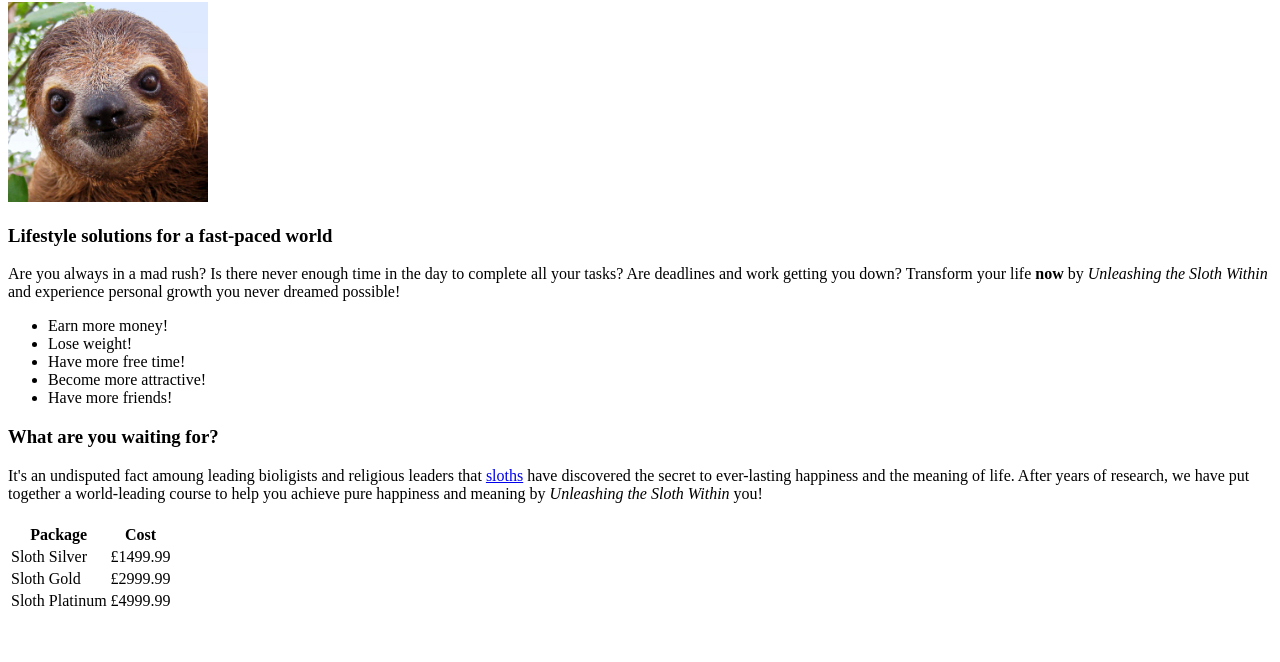
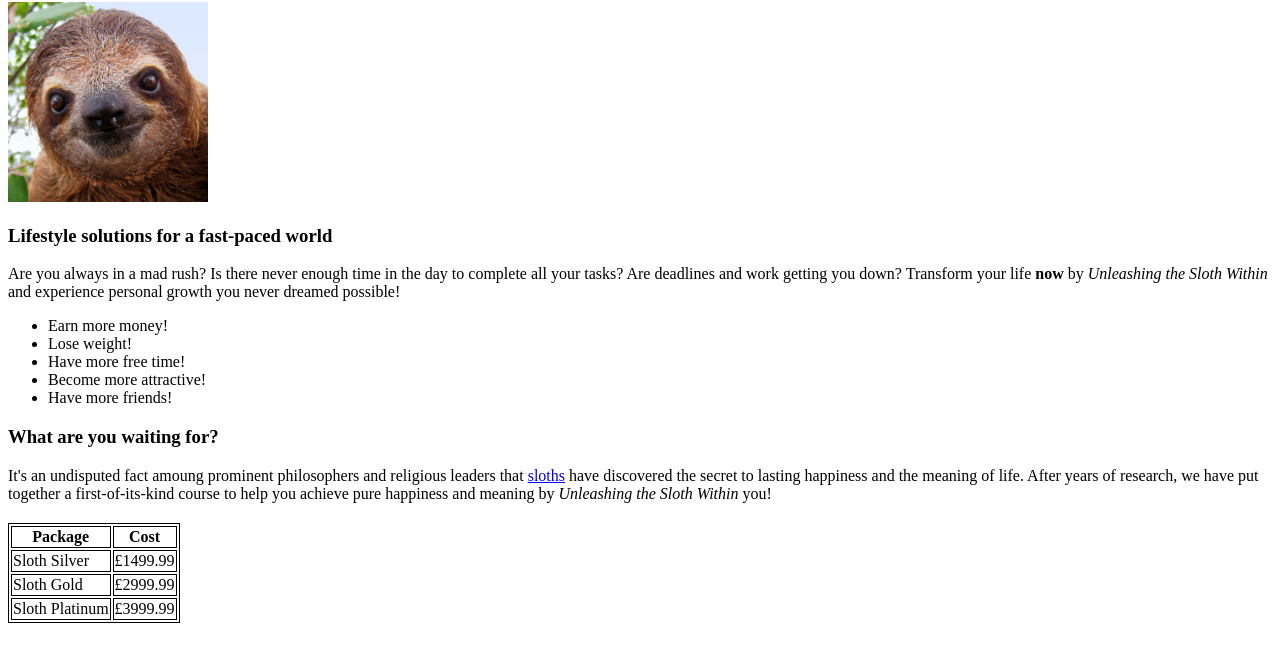
Before and after one commit to KoalaTreeHotel/week01-day02-basic-sloth, a plain HTML site: page index.html in a window 1280 px wide. Shown: the part 78-740 px from the top of the page. Drawn offline with Linux system fonts and the light colour scheme.

Commit message:
styles.css added

```diff
--- /dev/null
+++ b/css/styles.css
@@ -0,0 +1,7 @@
+table, th, td {
+    border:1px solid black;
+  }
+
+.table-pricing{
+    margin-top: 20px;
+}
--- a/index.html
+++ b/index.html
@@ -5,6 +5,7 @@
   <meta charset="UTF-8">
   <meta http-equiv="X-UA-Compatible" content="IE=edge">
   <meta name="viewport" content="width=device-width, initial-scale=1.0">
+  <link rel="stylesheet" href="./css/styles.css">
   <title>We ❤️ Sloths</title>
 </head>
 
@@ -27,12 +28,12 @@
   </ul>
 
   <h3>What are you waiting for?</h3>
-  It's an undisputed fact amoung leading bioligists and religious leaders that
+  It's an undisputed fact amoung prominent philosophers and religious leaders that
   <a href="http://www.slothville.com/">sloths</a> have discovered
-  the secret to ever-lasting happiness and the meaning of life. After years of research, we have put together
-  a world-leading course to help you achieve pure happiness and meaning
+  the secret to lasting happiness and the meaning of life. After years of research, we have put together
+  a first-of-its-kind course to help you achieve pure happiness and meaning
   by <em>Unleashing the Sloth Within</em> you!
-  <table style="padding-top: 20px;">
+  <table class="table-pricing">
     <tbody>
       <tr>
         <th scope="col">Package</th>
@@ -48,7 +49,7 @@
       </tr>
       <tr>
         <td>Sloth Platinum</td>
-        <td>£4999.99</td>
+        <td>£3999.99</td>
       </tr>
     </tbody>
   </table>
```
